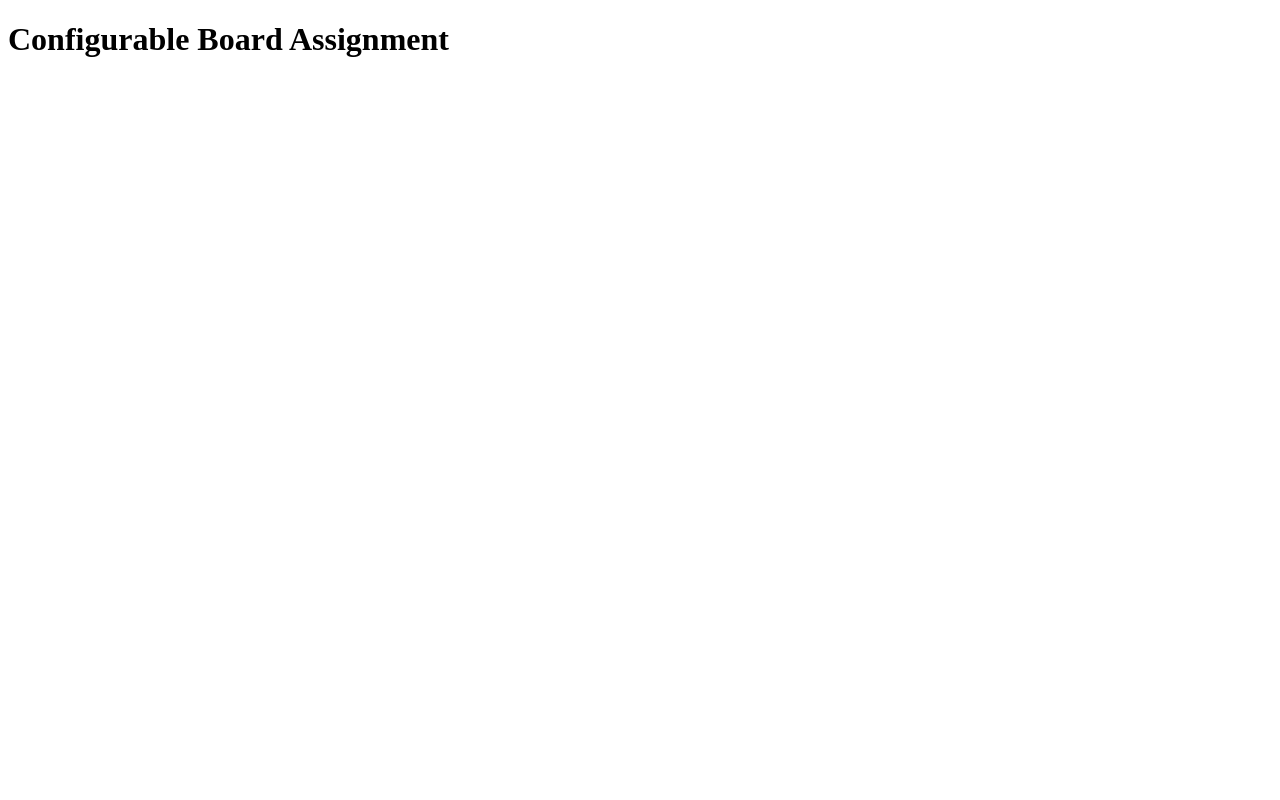
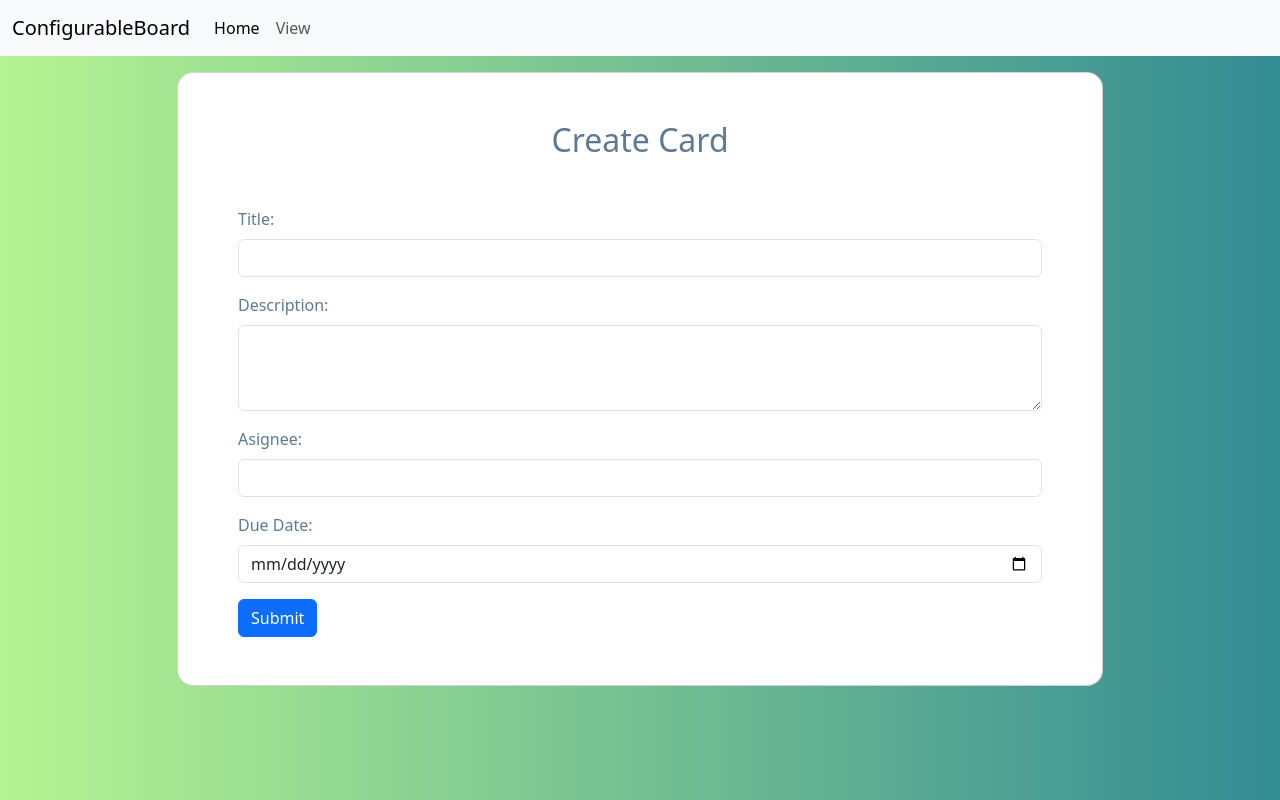
Before and after one commit to MohitSaxena29/React_Project_Team_B, a React (Create React App) app: page / in a window 1280 px wide. Built offline with nearby package versions, Linux system fonts and the light colour scheme.

Commit message:
Home and NavBar initial commit

```diff
--- a/src/App.css
+++ b/src/App.css
@@ -1,6 +1,9 @@
 .App {
   text-align: center;
+
 }
+
+
 
 .App-logo {
   height: 40vmin;
--- a/src/App.js
+++ b/src/App.js
@@ -1,11 +1,40 @@
-import logo from './logo.svg';
 import './App.css';
+import { BrowserRouter, Routes, Route } from "react-router-dom";
+import Navbar from './components/Navbar/Navbar';
+import Home from './components/Home/Home';
+import View from './components/View/View';
 
 function App() {
   return (
-    <>
-      <h1>Configurable Board Assignment</h1>
-    </>
+    <div className="App">
+      <BrowserRouter>
+      <Navbar />
+        <Routes>
+          <Route
+            exact
+            path="/"
+            element={
+              <div className="App">
+                <Home />
+              </div>
+
+            }
+          />
+          <Route
+            exact
+            path="/View"
+            element={
+              <div className="App">
+                <View />
+              </div>
+
+            }
+          />
+
+
+        </Routes>
+      </BrowserRouter>
+    </div>
   );
 }
 
--- /dev/null
+++ b/src/components/Home/Home.js
@@ -0,0 +1,183 @@
+import React, { useState } from "react";
+// import "../../../node_modules/boot"
+import '../../../node_modules/bootstrap/dist/css/bootstrap.min.css';
+import { useNavigate } from "react-router-dom";
+export default function Home() {
+  //   const [data, setdata] = useState({});
+  const navigate = useNavigate();
+
+  const [title, setTitle] = useState("");
+
+  const [description, setDescription] = useState("");
+
+  const [asignee, setAsignee] = useState("");
+
+  const [duedate, setDueDate] = useState("");
+
+  // const navigate = useNavigate();
+  //   const handleOnChange = (event, field) => {
+  //     // if (field === "file") {
+  //     //   setdata({ ...data, [field]: event.target.files[0] });
+  //     // } else {
+  //     // setdata({ ...data, [field]: event.target.value });
+  //   };
+
+  const handleOnSubmit = (event) => {
+    event.preventDefault();
+    if (title === "") {
+      alert("Title is empty");
+      return;
+    } else if (description === "") {
+      alert("Description is empty");
+      return;
+    } else if (asignee === "") {
+      alert("Asignee is empty");
+      return;
+    } else if (duedate === "") {
+      alert("Due Date is empty");
+      return;
+    }
+    // const existingData=JSON.parse(localStorage.getItem('formData'))||[];
+    //console.log("1");
+    // const updatedData = [...existingData, data];
+    // //console.log("2");
+    // const updatedDataString=JSON.stringify(updatedData);
+    // //console.log("3");
+    // localStorage.setItem("formData",updatedDataString);
+    // //console.log("4");
+
+    const users = JSON.parse(localStorage.getItem("users")) || [];
+    const length = users.length;
+    const newUser = {
+      id: length.toString(),
+      title,
+      description,
+      asignee,
+      duedate,
+    };
+    users.push(newUser);
+    localStorage.setItem("users", JSON.stringify(users));
+    // Clear input fields
+    setTitle("");
+    setDescription("");
+    navigate("/view");
+  };
+
+  return (
+    <>
+      <div className="mt-3">
+        <div
+          className="bg-image-vertical h-100"
+          //   style=
+          //     {{backgroundColor: "#efd3e4",
+          //     backgroundImage: "url('https://www.google.com/url?sa=i&url=https%3A%2F%2Fwww.vecteezy.com%2Ffree-vector%2Fblue-background&psig=AOvVaw0uxzdqcQuPW1_J48QN20QD&ust=1687316360628000&source=images&cd=vfe&ved=0CBEQjRxqFwoTCOC2xLTt0P8CFQAAAAAdAAAAABAE')"
+          //   }}
+        >
+          {/* https://mdbootstrap.com/img/Photos/new-templates/search-box/img1.jpg */}
+          <div className="mask d-flex align-items-center h-100 text-start">
+            <div className="container w-55" >
+              <div className="row justify-content-center" >
+                <div className="col-12 col-lg-10" >
+                  <div className="card" style={{ borderRadius: "1rem" }}>
+                    <div className="card-body p-5 cardsstyle" >
+                      <h2
+                        className="mb-5 text-center"
+                        style={{ color: "rgb(94 122 147)" }}
+                      >
+                        Create Card
+                      </h2>
+                      <div
+                        className="container text-start "
+                        style={{ width: "100%" }}
+                      >
+                        <form className="text-left"
+                          style={{ color: "rgb(94 122 147)"  }}
+                          onSubmit={(e) => {
+                            handleOnSubmit(e);
+                          }}
+                        >
+                          <div className="mb-3 ">
+                            <label htmlFor="title" className="form-label">
+                              Title:
+                            </label>
+                            <input
+                              type="text"
+                              className="form-control"
+                              id="title"
+                              onChange={(e) => setTitle(e.target.value)}
+                            />
+                          </div>
+                          <div className="mb-3">
+                            <label
+                              htmlFor="exampleFormControlTextarea1"
+                              className="form-label"
+                            >
+                              Description:
+                            </label>
+                            <textarea
+                              className="form-control"
+                              id="exampleFormControlTextarea1"
+                              rows="3"
+                              onChange={(e) => setDescription(e.target.value)}
+                            ></textarea>
+                          </div>
+                          <div className="mb-3 ">
+                            <label htmlFor="asignee" className="form-label">
+                              Asignee:
+                            </label>
+                            <input
+                              type="text"
+                              className="form-control"
+                              id="asignee"
+                              onChange={(e) => setAsignee(e.target.value)}
+                            />
+                          </div>
+                          <div className="mb-3 ">
+                            <label htmlFor="dueDate" className="form-label">
+                              Due Date:
+                            </label>
+                            <input
+                              type="date"
+                              className="form-control"
+                              id="dueDate"
+                              onChange={(e) => {
+                                setDueDate(e.target.value);
+                                // console.log(title);
+                              }}
+                            />
+                          </div>
+                          {/* <div className="input-group mb-3">
+            <div className="input-group-prepend mb-3">
+              <label className="custom-file-label" htmlFor="inputGroupFile01">
+                Choose file:
+              </label>
+              <div className="custom-file">
+                <input
+                  type="file"
+                  className="custom-file-input"
+                  id="inputGroupFile01"
+                  aria-describedby="inputGroupFileAddon01"
+                  onChange={(e) => {
+                    handleOnChange(e, "file");
+                  }}
+                />
+              </div>
+            </div>
+          </div> */}
+
+                          <button type="submit" className="btn btn-primary ">
+                            Submit
+                          </button>
+                        </form>
+                      </div>
+                    </div>
+                  </div>
+                </div>
+              </div>
+            </div>
+          </div>
+        </div>
+      </div>
+    </>
+  );
+}
--- /dev/null
+++ b/src/components/Navbar/Navbar.js
@@ -0,0 +1,27 @@
+import React from 'react'
+import { Link } from 'react-router-dom'
+
+export default function Navbar() {
+  return (
+    <div>
+        <nav className="navbar navbar-expand-lg navbar-light bg-light">
+    <div className="container-fluid">
+      <Link to="" className="navbar-brand" >ConfigurableBoard</Link>
+      <button className="navbar-toggler" type="button" data-bs-toggle="collapse" data-bs-target="#navbarNav" aria-controls="navbarNav" aria-expanded="false" aria-label="Toggle navigation">
+        <span className="navbar-toggler-icon"></span>
+      </button>
+      <div className="collapse navbar-collapse" id="navbarNav">
+        <ul className="navbar-nav">
+          <li className="nav-item">
+            <Link to="/" className="nav-link active" aria-current="page" >Home</Link>
+          </li>
+          <li className="nav-item">
+            <Link to="/View" className="nav-link" >View</Link>
+          </li>
+        </ul>
+      </div>
+    </div>
+  </nav>
+  </div>
+  )
+}
--- /dev/null
+++ b/src/components/View/View.js
@@ -0,0 +1,34 @@
+import React, { useEffect, useState } from "react";
+
+export default function View() {
+    const [newUser,setData]=useState([]);
+  useEffect(() => {
+     setData(JSON.parse(localStorage.getItem("users"))||[]);
+
+  }, []);
+  return (
+    <div className="container m-3">
+      {newUser.length === 0 ? (
+        <h2>No Data Found</h2>
+      ) : (
+        <div>
+          {newUser.map((ele) => {
+            return (
+              <div className="card m-2" style={{ width: "18rem" }}>
+                <div className="card-body">
+                  <h5 className="card-title">{ele.title}</h5>
+                  <p className="card-text">
+                    {ele.description}
+                  </p>
+                  <h5>Assigned By: {ele.asignee}</h5>
+                  <h5>Due Date: {ele.dueDate}</h5>
+
+                </div>
+              </div>
+            );
+          })}
+        </div>
+      )}
+    </div>
+  );
+}
--- a/src/index.css
+++ b/src/index.css
@@ -0,0 +1,14 @@
+body {
+  margin: 0;
+  font-family: -apple-system, BlinkMacSystemFont, 'Segoe UI', 'Roboto', 'Oxygen',
+    'Ubuntu', 'Cantarell', 'Fira Sans', 'Droid Sans', 'Helvetica Neue',
+    sans-serif;
+  -webkit-font-smoothing: antialiased;
+  -moz-osx-font-smoothing: grayscale;
+  background: linear-gradient(to right, rgb(182, 244, 146), rgb(51, 139, 147));
+}
+
+code {
+  font-family: source-code-pro, Menlo, Monaco, Consolas, 'Courier New',
+    monospace;
+}
```
Also changed, not shown: src/components/Home/Home.css (added).
